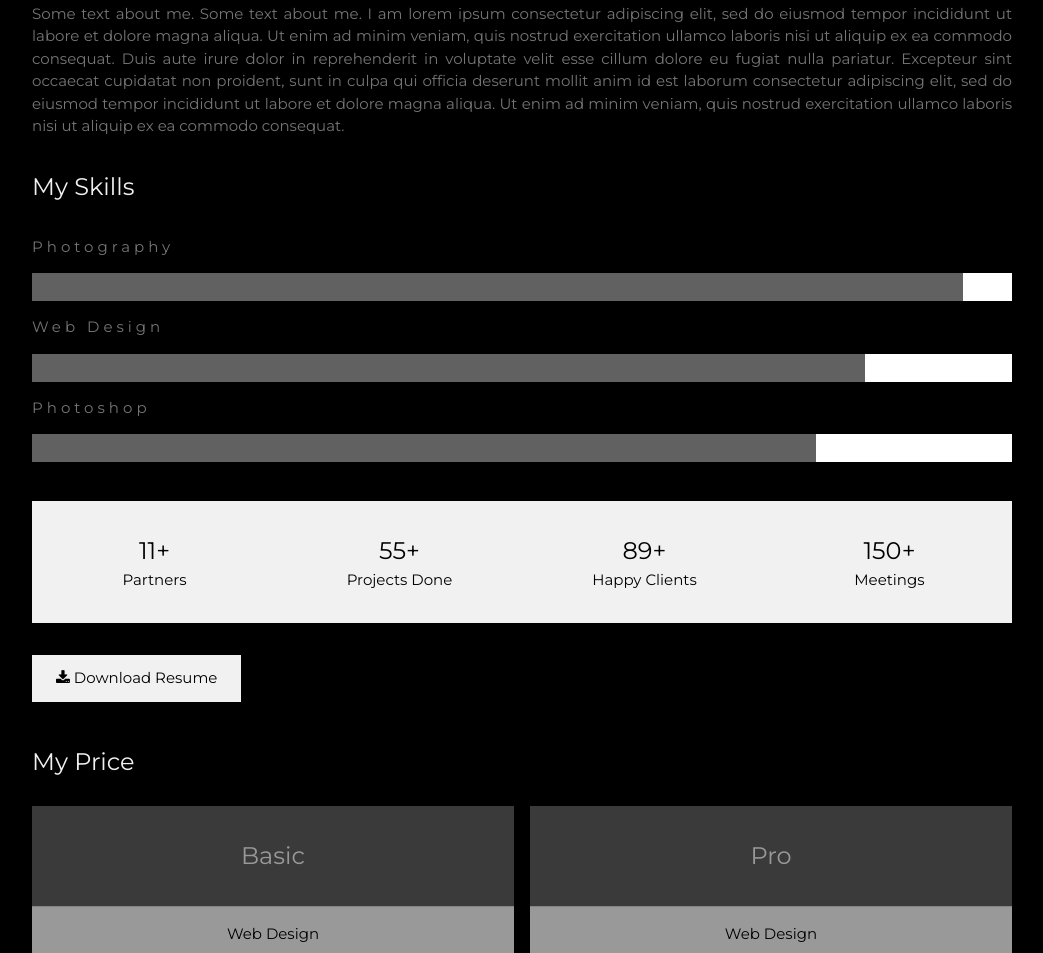
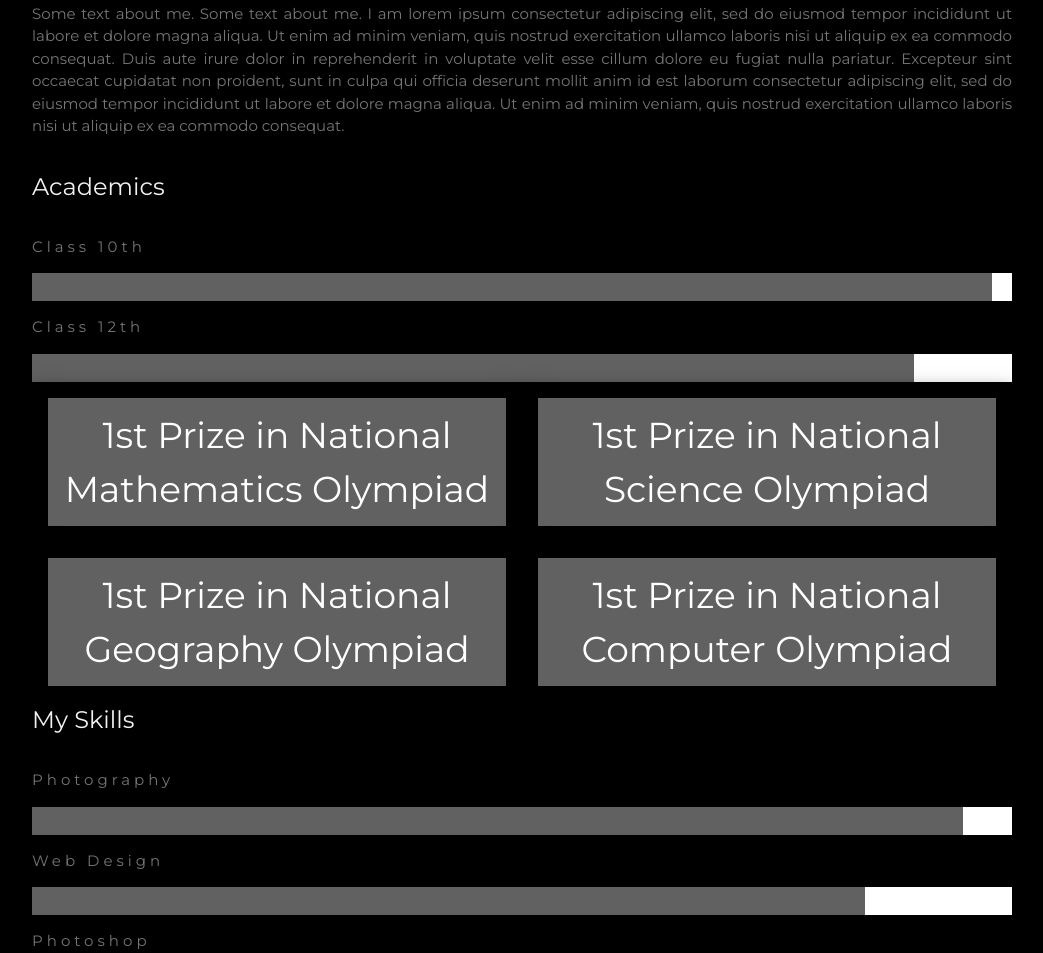
Before and after one commit to Blaster4385/Portfolio, a plain HTML site: page index.html in a window 1280 px wide. Shown: the part 1384-2337 px from the top of the page, without its empty margins (178-1221 px from the left). Drawn offline with nearby package versions, Linux system fonts and the light colour scheme.

Commit message:
Updated index.html

```diff
--- a/index.html
+++ b/index.html
@@ -71,6 +71,45 @@ body, h1,h2,h3,h4,h5,h6 {font-family: "Montserrat", sans-serif}
       ex ea commodo consequat. Duis aute irure dolor in reprehenderit in voluptate velit esse cillum dolore eu fugiat nulla pariatur. Excepteur sint occaecat cupidatat non proident, sunt in culpa qui officia deserunt mollit anim id est laborum consectetur
       adipiscing elit, sed do eiusmod tempor incididunt ut labore et dolore magna aliqua. Ut enim ad minim veniam, quis nostrud exercitation ullamco laboris nisi ut aliquip ex ea commodo consequat.
     </p>
+
+    <h3 class="w3-padding-16 w3-text-light-grey">Academics</h3>
+    <p class="w3-wide">Class 10th</p>
+    <div class="w3-white">
+      <div class="w3-dark-grey" style="height:28px;width:98%"></div>
+    </div>
+    <p class="w3-wide">Class 12th</p>
+    <div class="w3-white">
+      <div class="w3-dark-grey" style="height:28px;width:90%"></div>
+    </div>
+
+    <div class="w3-card-4 w3-half">
+    <header class="w3-margin w3-container w3-center w3-dark-grey">
+      <h1>1st Prize in  National Mathematics Olympiad</h1>
+    </header>
+
+  </div>
+
+  <div class="w3-card-4 w3-half">
+  <header class="w3-margin w3-container w3-center w3-dark-grey">
+    <h1>1st Prize in  National Science Olympiad</h1>
+  </header>
+
+</div>
+
+<div class="w3-card-4 w3-half">
+<header class="w3-margin w3-container w3-center w3-dark-grey">
+  <h1>1st Prize in  National Geography Olympiad</h1>
+</header>
+
+</div>
+
+<div class="w3-card-4 w3-half">
+<header class="w3-margin w3-container w3-center w3-dark-grey">
+  <h1>1st Prize in  National Computer Olympiad</h1>
+</header>
+
+</div>
+
     <h3 class="w3-padding-16 w3-text-light-grey">My Skills</h3>
     <p class="w3-wide">Photography</p>
     <div class="w3-white">
```
